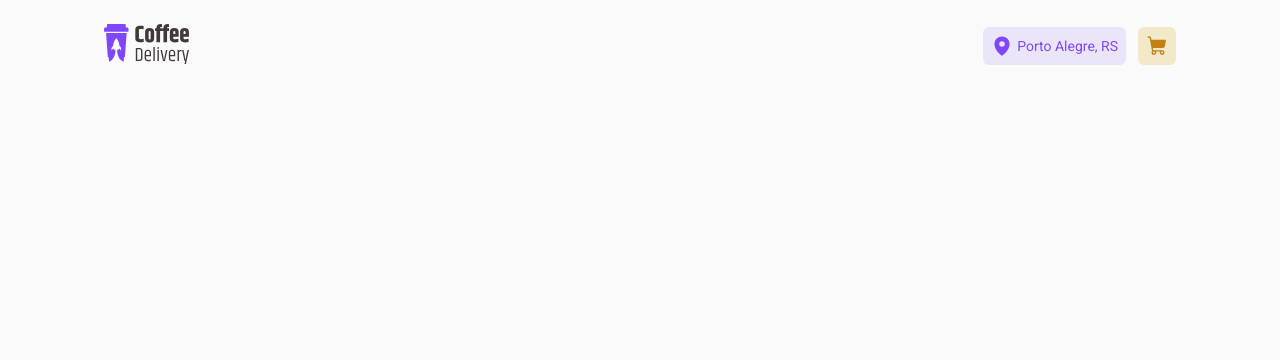
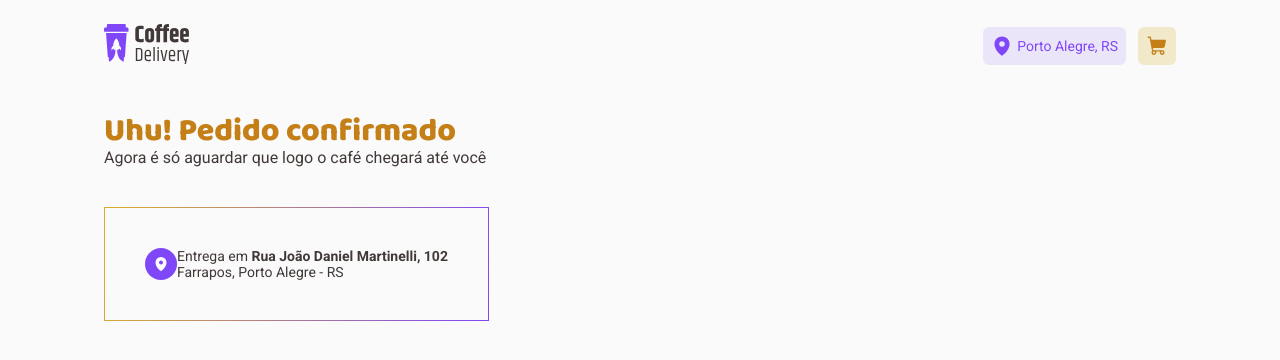
Before and after one commit to sarahmelo/coffee-delivery, a React (Create React App) app: page /confirmed-order in a window 1280 px wide. Before the commit this address had no page. Shown: the top 360 px of the page. Built offline with nearby package versions, Linux system fonts and the light colour scheme.

Commit message:
confirmed order route

```diff
--- a/src/libs/Headline/style.ts
+++ b/src/libs/Headline/style.ts
@@ -4,12 +4,14 @@ type Typography = DefaultTheme['typography']
 
 type HeadlineProps = {
     fontSize: keyof Typography['headline'],
-    color: keyof Typography['color'],
+    color: keyof DefaultTheme['brand'],
+    fontWeigth?: string;
 }
 
 export const Headline = styled.div<HeadlineProps>`
     font-size: ${({ theme, fontSize }) =>  theme.typography.headline[fontSize]};
-    color: ${({ theme, color }) =>  theme.typography.color[color] };
+    color: ${({ theme, color }) =>  theme.brand[color] };
     font-family: 'Baloo 2', sans-serif;
     line-height: 1;
+    font-weight: ${({ fontWeigth }) => fontWeigth };
 `
--- /dev/null
+++ b/src/libs/InformativeItem/index.tsx
@@ -0,0 +1,34 @@
+import { Icon } from "@phosphor-icons/react";
+import { Text } from "../Text/style";
+import { IconContainer, IconContainerProps, InformativeItemContainer, TextContainer } from "./style";
+import { ReactNode } from "react";
+
+type InformativeItemProps = {
+    firstText: ReactNode;
+    secondText?: ReactNode;
+    icon: ReactNode;
+    backgroundColor: IconContainerProps['backgroundColor'];
+}
+
+export function InformativeItem({
+    firstText,
+    secondText = '',
+    icon,
+    backgroundColor,
+}: InformativeItemProps) {
+    return (
+        <InformativeItemContainer>
+            <IconContainer backgroundColor={ backgroundColor }>
+                { icon }
+            </IconContainer>
+            <TextContainer>
+                <div>
+                    { firstText }
+                </div>
+                <div>
+                    { secondText }
+                </div>
+            </TextContainer>
+        </InformativeItemContainer>
+    )
+}
--- /dev/null
+++ b/src/libs/InformativeItem/style.ts
@@ -0,0 +1,23 @@
+import styled, { DefaultTheme } from 'styled-components';
+
+export type IconContainerProps = {
+    backgroundColor: keyof DefaultTheme['brand']
+}
+
+export const InformativeItemContainer = styled.div`
+    display: flex;
+    align-items: center;
+`
+
+export const TextContainer = styled.div`
+    display: flex;
+    flex-direction: column;
+`
+
+export const IconContainer = styled.div<IconContainerProps>`
+    padding: 8px;
+    border-radius: 50px;
+    background-color: ${({ theme, backgroundColor }) => theme.brand[backgroundColor] };
+    color: ${({ theme }) => theme.brand.white };
+    height: 32px;
+`
--- a/src/libs/Text/style.ts
+++ b/src/libs/Text/style.ts
@@ -5,11 +5,11 @@ type Typography = DefaultTheme['typography']
 
 type TextProps = {
     fontSize: keyof Typography['text'],
-    color: keyof Typography['color']
+    color: keyof DefaultTheme['brand']
 }
 
 export const Text = styled.div<TextProps>`
     font-size: ${({ theme, fontSize }) => theme.typography.text[fontSize] };
-    color: ${({ theme , color }) =>  theme.typography.color[color] };
+    color: ${({ theme , color }) =>  theme.brand[color] };
     font-family: 'Roboto', sans-serif;
 `
--- /dev/null
+++ b/src/pages/confirmed-order/index.tsx
@@ -0,0 +1,48 @@
+import { ReactNode } from "react";
+import { Headline } from "../../libs/Headline/style";
+import { InformativeItem } from "../../libs/InformativeItem";
+import { Text } from "../../libs/Text/style";
+import { ConfirmedOrderContainer, GradientBorderBox, Informations, TextCollumn } from "./style";
+import { MapPin } from "@phosphor-icons/react";
+
+export function ConfirmedOrder() {
+
+    const Address = (): ReactNode => {
+        return (
+            <Text color="base-subtitle" fontSize="s" as={'p'}>
+                Entrega em <strong>Rua João Daniel Martinelli, 102</strong>
+            </Text>
+        )
+    }
+
+    const MoreInfoByAddress = (): ReactNode => {
+        return (
+            <Text color="base-subtitle" fontSize="s" as={'p'}>
+                Farrapos, Porto Alegre - RS
+            </Text>
+        )
+    }
+
+    return (
+        <ConfirmedOrderContainer>
+            <Informations>
+                <TextCollumn>
+                    <Headline fontWeigth="800" color="yellow-dark" fontSize="l" as='h2'>
+                        Uhu! Pedido confirmado
+                    </Headline>
+                    <Text color="base-subtitle" fontSize="m" as={'p'}>
+                        Agora é só aguardar que logo o café chegará até você
+                    </Text>
+                </TextCollumn>
+                <GradientBorderBox>
+                    <InformativeItem
+                        firstText={ Address() }
+                        secondText={ MoreInfoByAddress() }
+                        icon={<MapPin weight="fill" size={16}></MapPin>}
+                        backgroundColor="purple"
+                    />
+                </GradientBorderBox>
+            </Informations>
+        </ConfirmedOrderContainer>
+    )
+}
--- /dev/null
+++ b/src/pages/confirmed-order/style.ts
@@ -0,0 +1,25 @@
+import styled from 'styled-components';
+
+export const ConfirmedOrderContainer = styled.div`
+    width: 100%;
+
+    display: flex;
+`
+
+export const Informations = styled.div`
+    display: flex;
+    flex-direction: column;
+    gap: 40px;
+`
+
+export const TextCollumn = styled.div`
+    display: flex;
+    flex-direction: column;
+`
+
+export const GradientBorderBox = styled.div`
+    padding: 40px;
+    border: 1px solid;
+    border-image: linear-gradient(102.89deg, #DBAC2C 2.61%, #8047F8 98.76%);
+    border-image-slice: 1;
+`
--- a/src/router/Route.tsx
+++ b/src/router/Route.tsx
@@ -1,6 +1,7 @@
 import { Routes, Route } from "react-router";
 import { Menu } from "../pages/menu";
 import { ShoppingCart } from "../pages/shopping-cart";
+import { ConfirmedOrder } from "../pages/confirmed-order";
 
 export function Router() {
     return (
@@ -8,6 +9,7 @@ export function Router() {
             <Route path="/">
                 <Route path="/" element={<Menu/>} />
                 <Route path="/shopping-cart" element={<ShoppingCart/>} />
+                <Route path="/confirmed-order" element={<ConfirmedOrder/>}  />
             </Route>
         </Routes>
     )
--- a/src/styles/themes/default.ts
+++ b/src/styles/themes/default.ts
@@ -10,7 +10,10 @@ export const defaultTheme = {
         'background': '#FAFAFA',
         'white': '#FFFFFF',
         'neutral': '#E6E5E5',
-        'base-button': '#E6E5E5'
+        'base-button': '#E6E5E5',
+        'base-title': '#272221',
+        'base-subtitle': '#403937',
+        'base-label': '#8D8686',
     },
     base: {
         'base-hover': '#272221',
```
